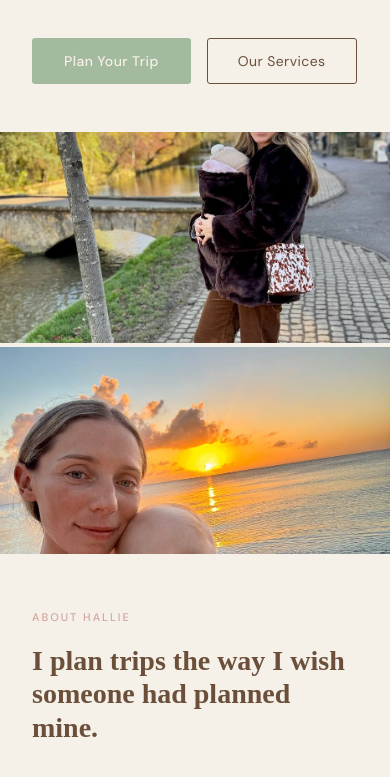
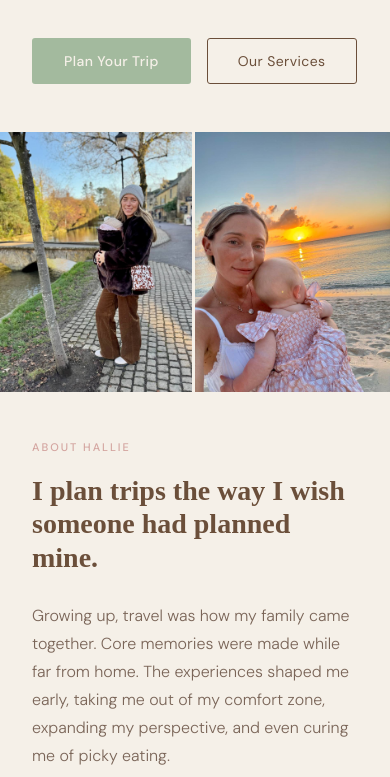
Before and after one commit to bradyaihost-hue/summer-and-beyond-website, a plain HTML site: page index.html in a window 390 px wide. Shown: the part 860-1637 px from the top of the page. Drawn offline with Linux system fonts and the light colour scheme; a web font is replaced by a local one.

Commit message:
Mobile About: side-by-side photos instead of stacked

```diff
--- a/index.html
+++ b/index.html
@@ -721,8 +721,9 @@
       .hero-right { height: 50vh; order: 1; }
 
       #about { grid-template-columns: 1fr; }
-      .about-left { height: 50vh; }
-      .about-right { padding: 56px 32px; }
+      .about-left { height: 260px; flex-direction: row; gap: 3px; }
+      .about-left img { height: 100%; width: 50%; flex: 1; }
+      .about-right { padding: 48px 32px; }
 
       #services { padding: 72px 24px; }
       .services-grid { grid-template-columns: 1fr; gap: 20px; }
```
